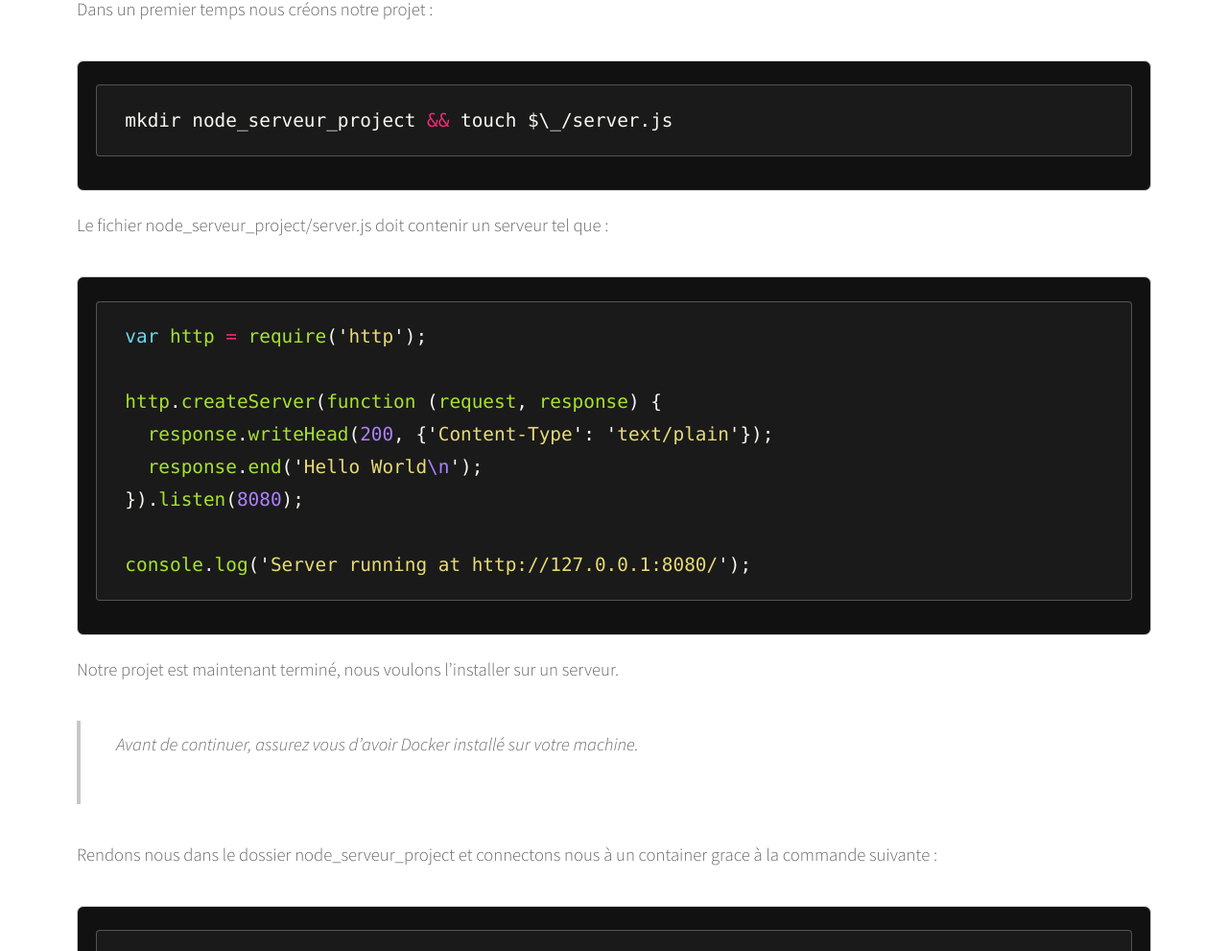
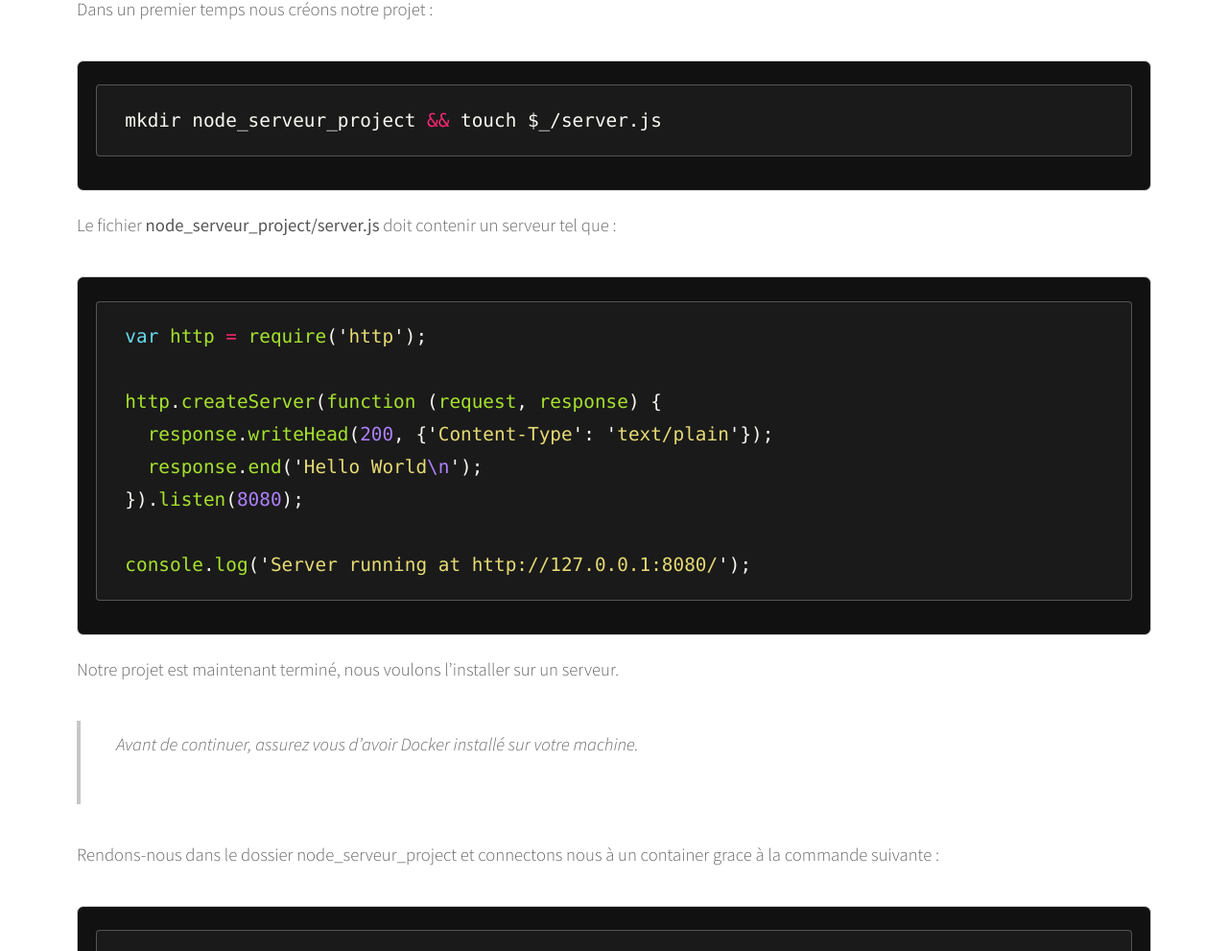
Before and after one commit to rflavien/rflavien.github.io, a Jekyll site: the page built from _posts/2015-12-25-Mise-en-place-serveur-nodejs-avec-docker.markdown, in a window 1280 px wide and 1400 px high, scrolled down 423 px. Shown: the part 146-1137 px from the top of the window at 96% size. Built offline with Jekyll 4.4.1, drawn with Linux system fonts in a browser that asks for light colours.

```diff
--- a/_posts/2015-12-25-Mise-en-place-serveur-nodejs-avec-docker.markdown
+++ b/_posts/2015-12-25-Mise-en-place-serveur-nodejs-avec-docker.markdown
@@ -9,10 +9,10 @@ Dans ce petit guide nous allons créer un serveur Node.js et le faire tourner gr
 
 Dans un premier temps nous créons notre projet :
 {% highlight bash %}
-mkdir node_serveur_project && touch $\_/server.js
+mkdir node_serveur_project && touch $_/server.js
 {% endhighlight %}
 
-Le fichier node_serveur_project/server.js doit contenir un serveur tel que :
+Le fichier __node_serveur_project/server.js__ doit contenir un serveur tel que :
 {% highlight javascript %}
 var http = require('http');
 
@@ -28,7 +28,7 @@ Notre projet est maintenant terminé, nous voulons l'installer sur un serveur.
 
 > Avant de continuer, assurez vous d'avoir Docker installé sur votre machine.
 
-Rendons nous dans le dossier node_serveur_project et connectons nous à un container grace à la commande suivante :
+Rendons-nous dans le dossier node_serveur_project et connectons nous à un container grace à la commande suivante :
 
 {% highlight bash %}
 docker run --rm -ti -w /srv -p 8080:8080 -v $PWD:/srv node /bin/bash
```
